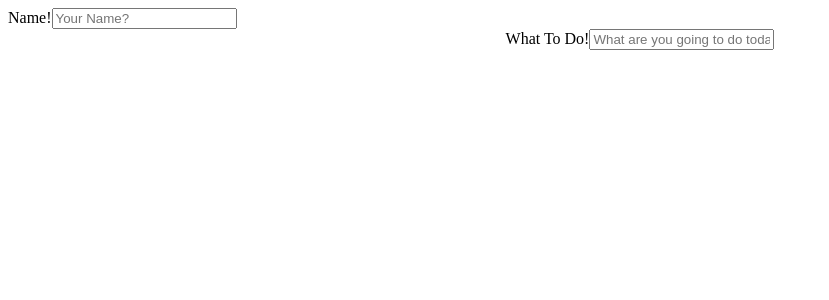
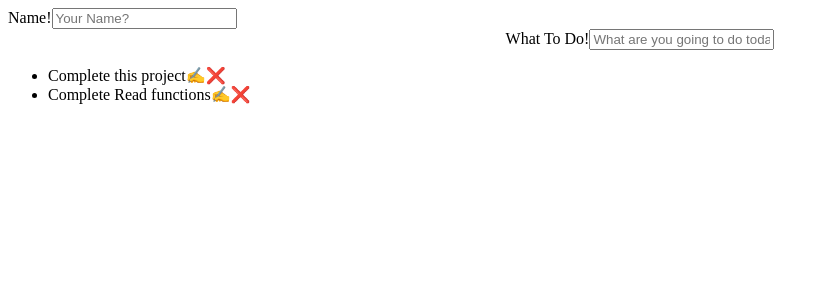
Before and after one commit to taehwan920/react-todo, a React (Create React App) app: page / in a window 1280 px wide. Shown: the top 300 px of the page, without its empty margins (0-829 px from the left). Built offline with nearby package versions, Linux system fonts and the light colour scheme.

Commit message:
Complete ReadToDo Component and D&C Name Components
이름 관련 컴포넌트를 파일로 나누었고, toDo리스트 읽어오는 컴포넌트를 완성했다.
읽어올때 반복되는 HTML 요소를 배열로 만들어 표시했다.

```diff
--- a/src/App.js
+++ b/src/App.js
@@ -1,5 +1,6 @@
 import React from 'react';
-
+import HelloName from './components/HelloName';
+import YourName from './components/YourName';
 
 
 class WriteToDo extends React.Component {
@@ -9,10 +10,7 @@ class WriteToDo extends React.Component {
                 <form action="" className="WriteToDo">
                     <label>
                         What To Do!
-            <input
-              type="text"
-              placeholder="What are you going to do today?"
-            />
+                        <input type="text" placeholder="What are you going to do today?" />
                     </label>
                 </form>
             </center>
@@ -20,38 +18,43 @@ class WriteToDo extends React.Component {
     }
 }
 
-class HelloName extends React.Component {
+class ReadToDo extends React.Component {
     render() {
+        console.log('ReadToDo render')
+        const arrData = this.props.data
+        let toDoList = [];
+        arrData.map(item =>
+            toDoList.push(
+                <li className="toDo" data-id={item.id}>
+                    {item.toDo}
+                    <span role="img" aria-label="writing hand" className="toDo_btn">✍</span>
+                    <span role="img" aria-label="cross mark" className="toDo_btn">❌</span>
+                </li>
+            )
+        );
         return (
-      <header className="helloName">
-        Hello! {this.props.name}
-      </header>
-    )
-  }
-}
-
-class YourName extends React.Component {
-  render() {
-    return (
-      <header className="headerForName">
-        <form action="/" method="post" className="yourName" autoComplete="none"
-          onSubmit={function (e) {
-            e.preventDefault();
-            this.props.onSubmit(e.target.name.value);
-          }.bind(this)}>
-          <label>
-            Name!
-            <input type="text" placeholder="Your Name?" name="name" />
-          </label>
-        </form>
-      </header >
+            <article className="toDoList" >
+                <ul>
+                    {toDoList}
+                </ul>
+            </article>
         )
     }
 }
 
 class App extends React.Component {
     state = {
-    userName: ""
+        userName: null,
+        toDos: [
+            {
+                id: 1,
+                toDo: 'Complete this project'
+            },
+            {
+                id: 2,
+                toDo: 'Complete Read functions'
+            }
+        ]
     }
 
     isRegistered() {
@@ -70,6 +73,7 @@ class App extends React.Component {
             <main className="App">
                 {this.isRegistered()}
                 <WriteToDo></WriteToDo>
+                <ReadToDo data={this.state.toDos}></ReadToDo>
             </main>
         )
     }
--- /dev/null
+++ b/src/components/HelloName.js
@@ -0,0 +1,13 @@
+import React from 'react';
+
+class HelloName extends React.Component {
+    render() {
+        return (
+            <header className="helloName">
+                Hello! {this.props.name}
+            </header>
+        )
+    }
+};
+
+export default HelloName;
--- /dev/null
+++ b/src/components/YourName.js
@@ -0,0 +1,22 @@
+import React from "react";
+
+class YourName extends React.Component {
+    render() {
+        return (
+            <header className="headerForName">
+                <form action="/" method="post" className="yourName" autoComplete="none"
+                    onSubmit={function (e) {
+                        e.preventDefault();
+                        this.props.onSubmit(e.target.name.value);
+                    }.bind(this)}>
+                    <label>
+                        Name!
+              <input type="text" placeholder="Your Name?" name="name" />
+                    </label>
+                </form>
+            </header >
+        )
+    }
+};
+
+export default YourName;
```
Also changed, not shown: public/manifest.json. Lines whose indentation alone changed are shown as unchanged.
